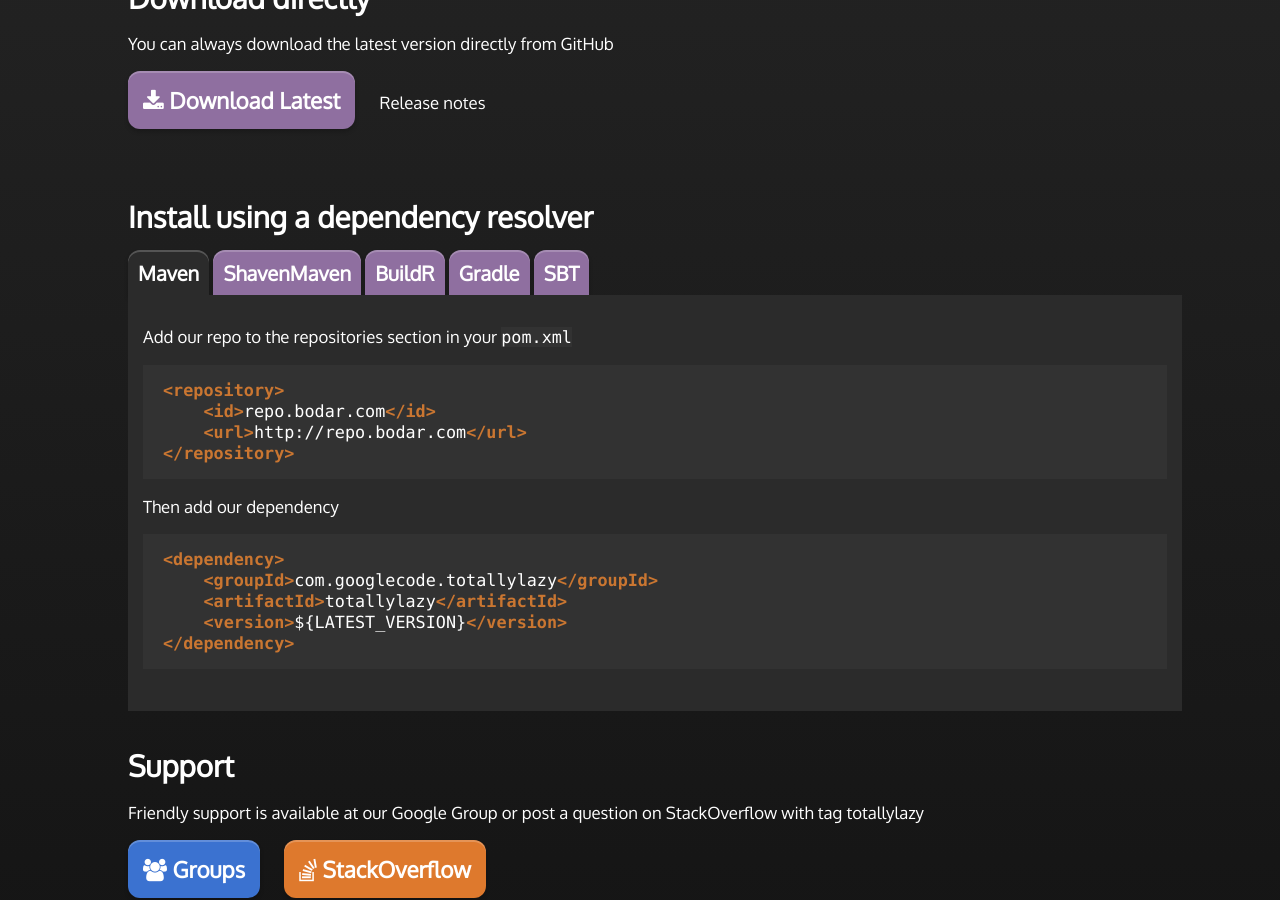
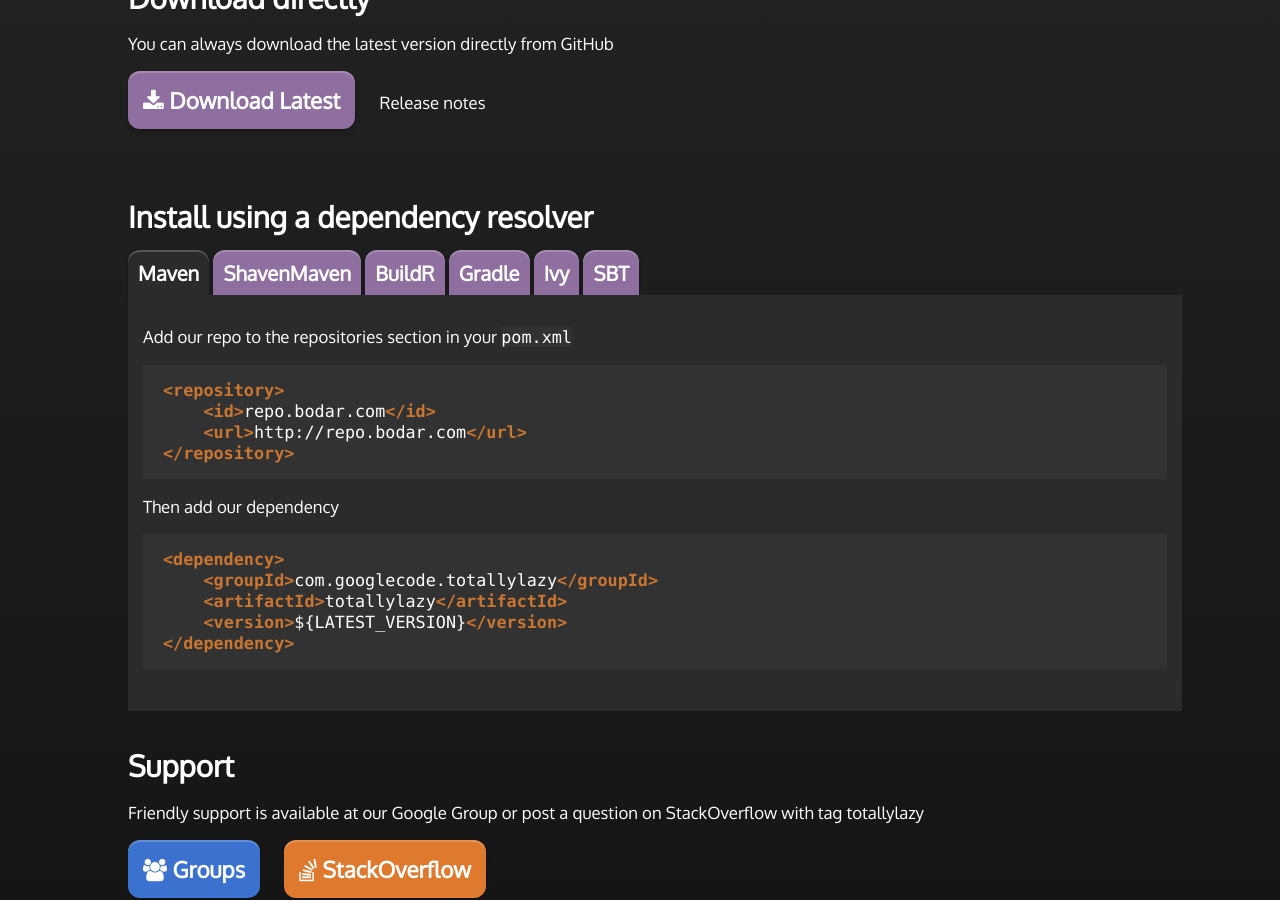
Before and after one commit to bodar/totallylazy, a Jekyll site: the page built from index.html, in a window 1280 px wide and 900 px high, scrolled down 1344 px. Built offline with Jekyll 4.4.1, drawn with Linux system fonts in a browser that asks for light colours.

Commit message:
Added Ivy info

```diff
--- a/code.js
+++ b/code.js
@@ -98,6 +98,8 @@
 
     select('code.language-xml').each(function(element) {
         code.highlight(element, [
+            {pattern: "'[^']*'", cssClass: "quote" },
+            {pattern: '"[^"]*"', cssClass: "quote" },
             {pattern: '^\\w', cssClass: "quote" },
             {pattern: "&lt;[^\\s&]+", cssClass: "keyword" },
             {pattern: "\\??&gt;", cssClass: "keyword" },
--- a/index.html
+++ b/index.html
@@ -137,6 +137,7 @@
 map.put("Raymond", 1976); // Throw an IllegalMutationException
 map.delete("Dan"); // returns map("Matt", 1978)
 map.remove("Dan"); // Throw an IllegalMutationException</code></pre>
+
             </section>
 
         </section>
@@ -187,7 +188,7 @@
             <section>
             <p>Add the following URL to your <code>runtime.dependencies</code> file</p>
 
-    <pre><code class="language-url latest">mvn://repo.bodar.com/com.googlecode.totallylazy:totallylazy:jar:${LATEST_VERSION}</code></pre>
+    <pre><code class="language-url latest">mvn://repo.bodar.com/com.googlecode.totallylazy:totallylazy:pack|sources:${LATEST_VERSION}</code></pre>
 
             </section>
 
@@ -229,13 +230,31 @@
 
         </section>
 
+        <section>
+            <input type="radio" name="dependency" id="ivy"/><label for="ivy">Ivy</label>
+
+            <section>
+
+            <p>Add a new resolver to your <code>ivysettings.xml</code></p>
+
+                <pre><code class="language-xml">&lt;ibiblio name="bodar" root="http://repo.bodar.com/"
+         m2compatible="true" useMavenMetadata="false" /&gt;</code></pre>
+
+            <p>Then add the dependency to your <code>ivy.xml</code> file:</p>
+
+    <pre><code class="language-xml latest">&lt;dependency org="com.googlecode.totallylazy" name="totallylazy" rev="${LATEST_VERSION}"/&gt;</code></pre>
+
+            </section>
+
+        </section>
+
             <section>
             <input type="radio" name="dependency" id="sbt"/><label for="sbt">SBT</label>
 
             <section>
             <p>Add to your <code>build.sbt</code> file:</p>
 
-    <pre><code class="language-generic latest">resolvers += "Bodar repo" at "http://repo.bodar.com/"
+    <pre><code class="language-generic latest">resolvers += "bodar" at "http://repo.bodar.com/"
 
 libraryDependencies += "com.googlecode.totallylazy" % "totallylazy" % "${LATEST_VERSION}"</code></pre>
 
```
